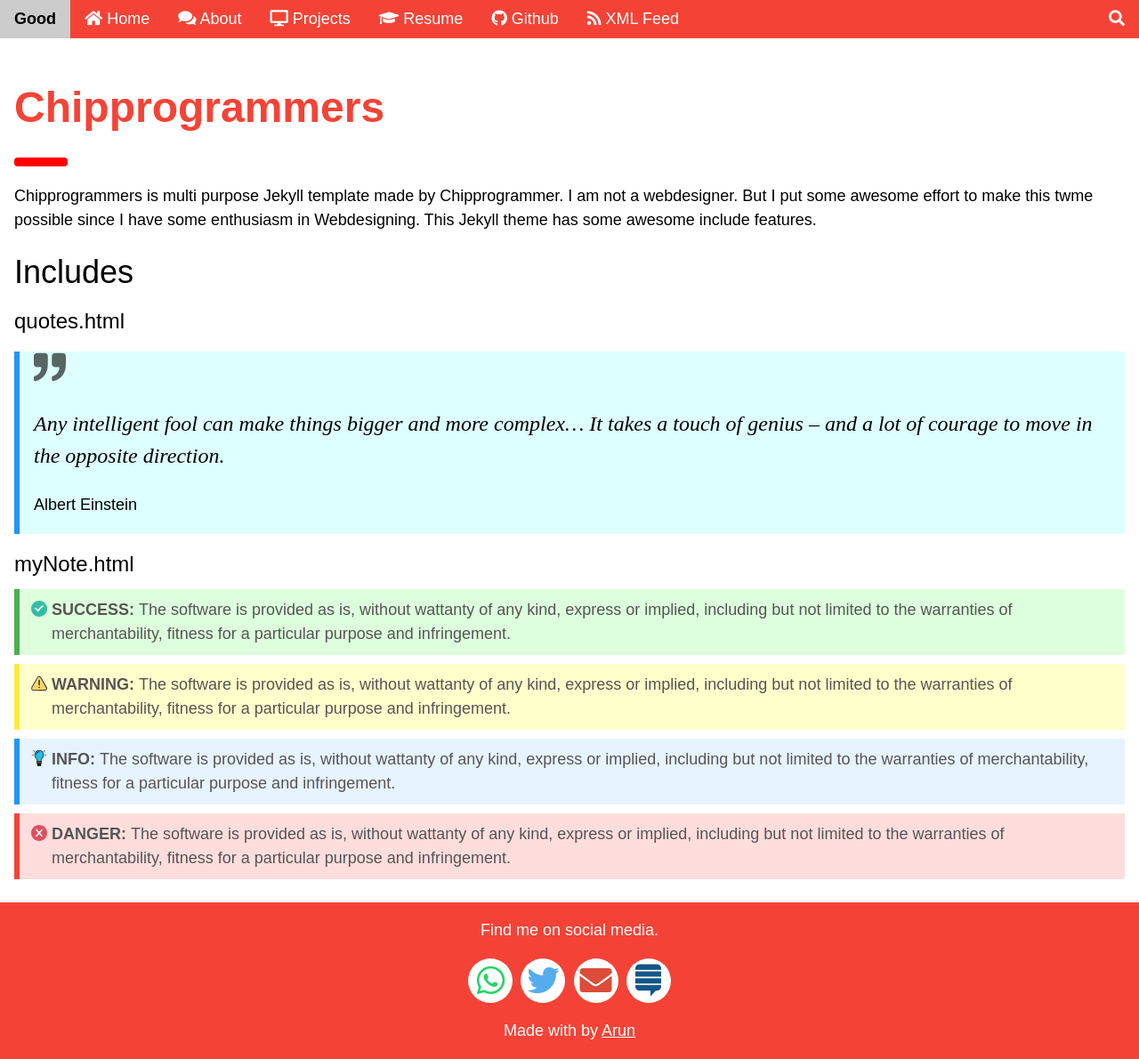
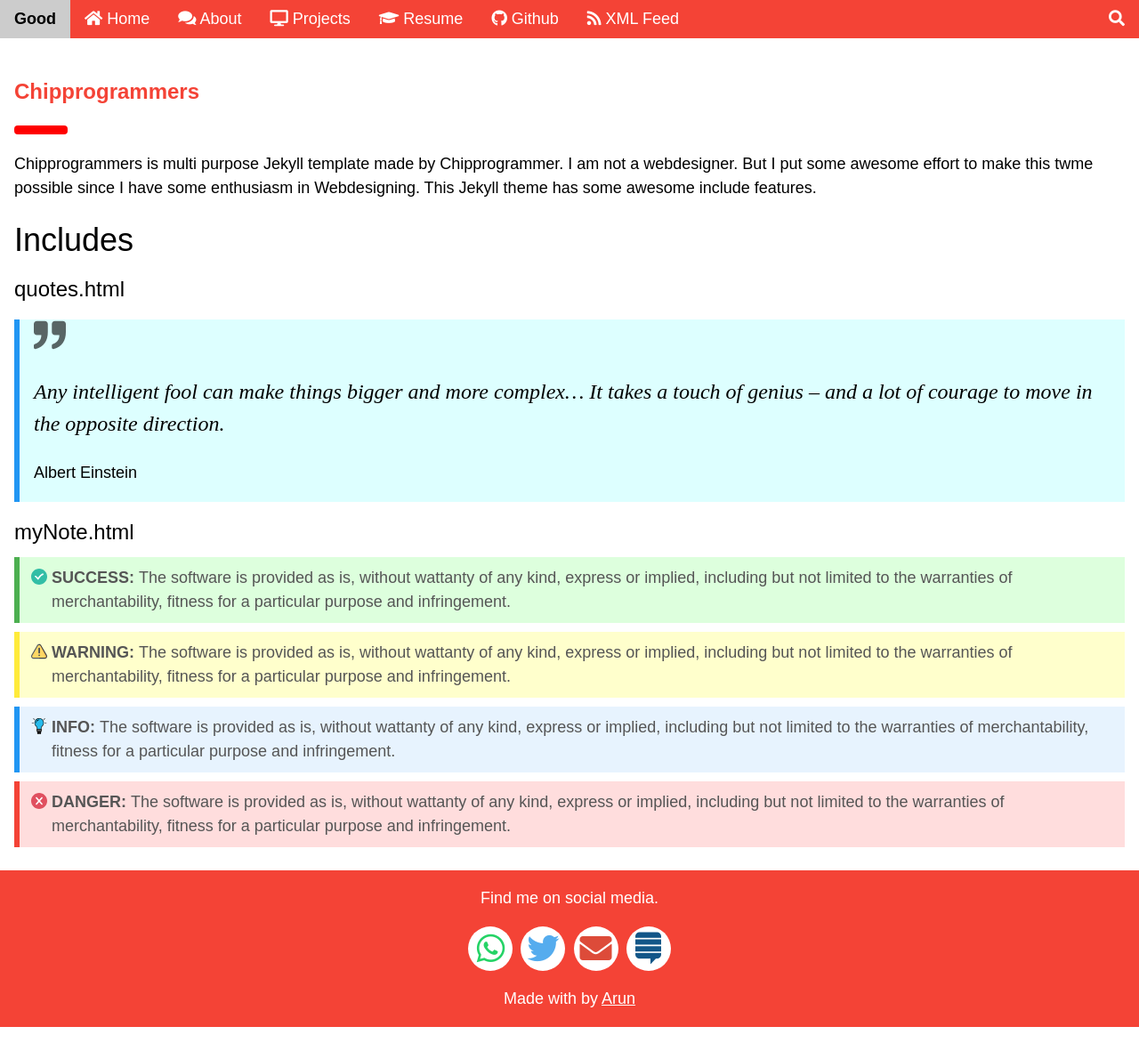
Before and after one commit to chipprogrammers/Good, a Jekyll site: the page built from index.md, in a window 1280 px wide and 1190 px high. Shown: the whole window at 89% size. Built offline with Jekyll 4.4.1, drawn with Linux system fonts in a browser that asks for light colours; some web fonts are replaced; comment, search, counter and statistics services are not loaded.

Commit message:
Update default.html

```diff
--- a/_layouts/default.html
+++ b/_layouts/default.html
@@ -7,7 +7,7 @@
 <body>
   {% include navbar.html %}
    <div class="w3-container" style="margin-top:75px">
-     <h1 class="w3-xxxlarge w3-text-red"><b>{{ page.title }}</b></h1>
+     <h1 class="w3-xlarge w3-text-red"><b>{{ page.title }}</b></h1>
     <hr style="width:50px;border:5px solid red" class="w3-round">
      {{ content }}
   </div>
```
